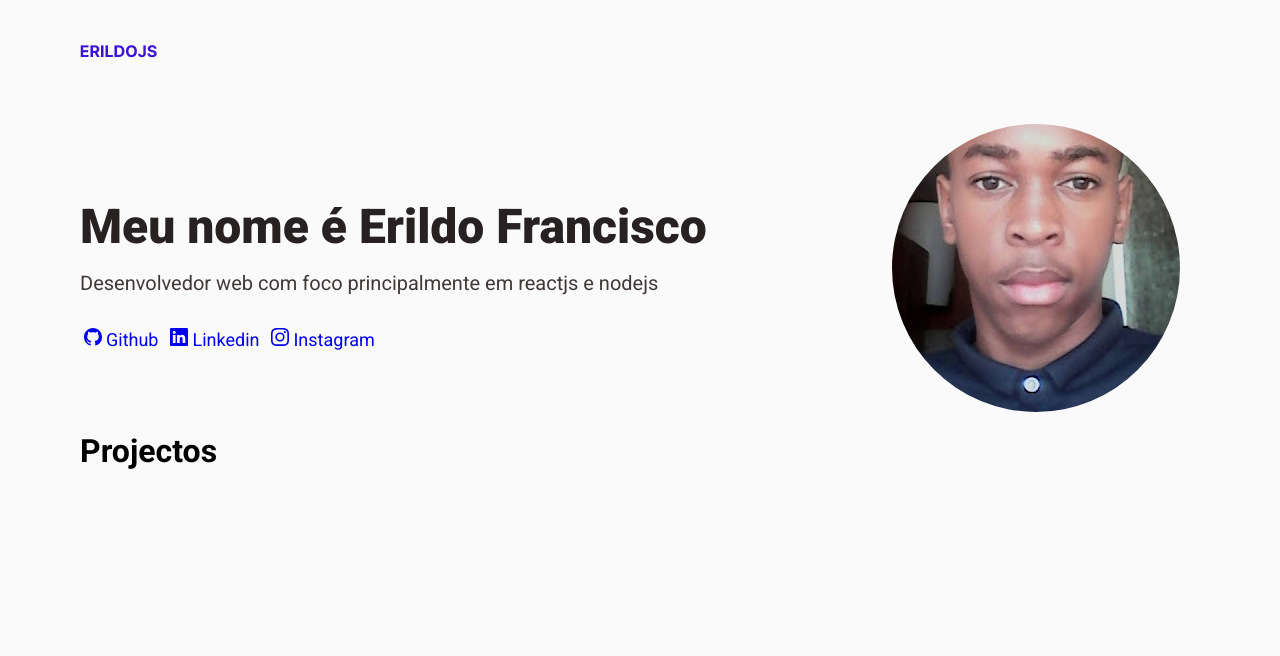
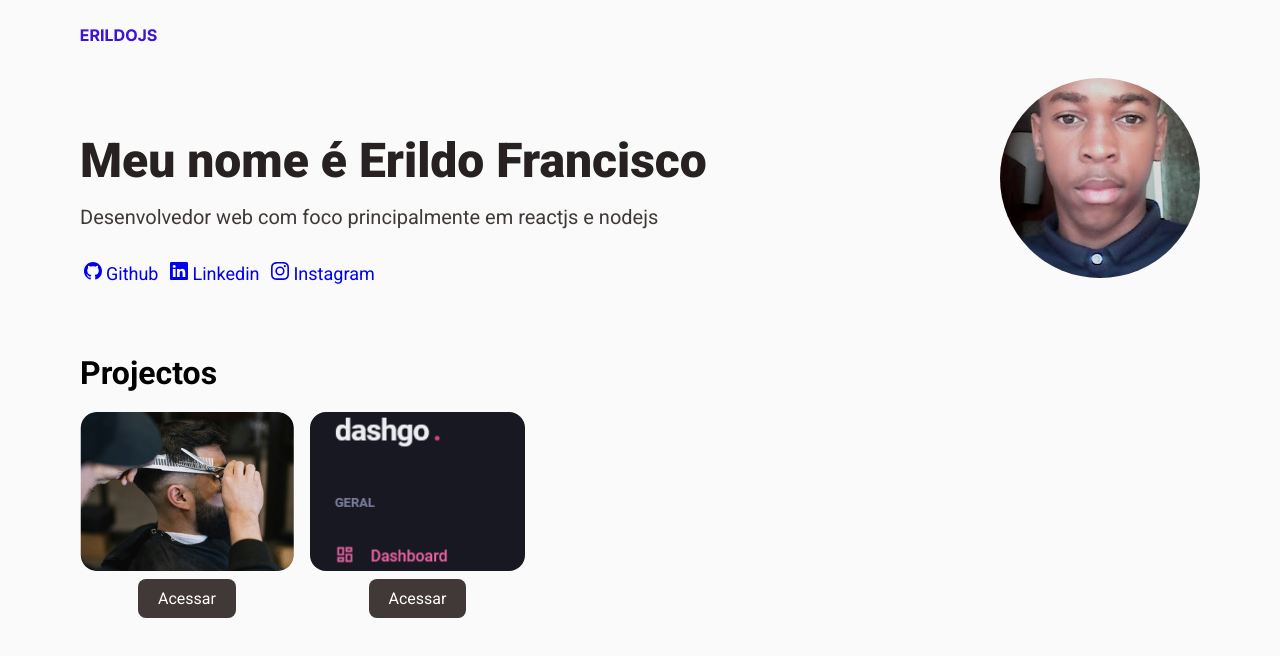
Before and after one commit to erildojs/portfolio, a React (Vite) app: page / in a window 1280 px wide. Shown: the top 656 px of the page. Built offline with nearby package versions, Linux system fonts and the light colour scheme.

Commit message:
feat: list projects

```diff
--- a/src/App.module.css
+++ b/src/App.module.css
@@ -1,17 +1,18 @@
 .header {
-  height: 6.5rem;
+  height: 4.5rem;
   display: flex;
   align-items: center;
   justify-content: flex-start;
 }
 
-.main{
+.main {
   display: flex;
   justify-content: space-between;
+  padding-bottom: 0;
 }
 
 .info {
-  padding-top: 94px;
+  padding-top: 60px;
 }
 
 .infoTitle {
@@ -44,10 +45,49 @@
   display: flex;
   justify-content: center;
   align-items: center;
-  padding: 20px;
+  /* padding: 20px; */
 }
 
 .meFace {
   border-radius: 500px;
+  width: 200px;
+  height: 200px;
+}
+
+.content {
+  margin-top: 70px;
+}
+
+.projects {
+  display: flex;
+  /* justify-content: space-between; */
+  padding-top: 20px;
+  gap: 16px;
+}
+
+.project {
+  max-width: 220px;
+  max-height: 495px;
+  display: flex;
+  flex-direction: column;
+  align-items: center;
+  justify-content: center;
+}
+
+.projectImg {
+  margin-bottom: 8px;
+  border-radius: 16px;
+}
+
+.projectLink {
+  /* width: 100%; */
+  cursor: pointer;
+  text-decoration: none;
+  padding: 10px 20px;
+  border: none;
+  background-color: #403937;
+  border-radius: 8px;
+  color: #fff;
+  /* text-align: center; */
 
 }
--- a/src/App.tsx
+++ b/src/App.tsx
@@ -1,6 +1,8 @@
 import styles from './App.module.css'
 import MeLogo from './assets/me.png'
 import Me from './assets/meDev.jpg'
+import barberImg from './assets/barber.png'
+import dashgoImg from './assets/dashgo.png'
 import { BsGithub, BsLinkedin, BsInstagram } from "react-icons/bs";
 
 export function App() {
@@ -15,15 +17,15 @@ export function App() {
         <div className={styles.info}>
           <h1 className={styles.infoTitle}>Meu nome é Erildo Francisco</h1>
           <p className={styles.infoSubTitle}>Desenvolvedor web com foco principalmente em reactjs e nodejs</p>
-          <a href='https://github.com/erildojs' className={styles.social}>
+          <a href='https://github.com/erildojs' target='blank' className={styles.social}>
             <BsGithub size={18} className={styles.socialIcon} />
             Github
           </a>
-          <a href='https://www.linkedin.com/in/erildojs/' className={styles.social}>
+          <a href='https://www.linkedin.com/in/erildojs/' target='blank' className={styles.social}>
             <BsLinkedin size={18} className={styles.socialIcon} />
             Linkedin
           </a>
-          <a href='https://www.instagram.com/erildo_francisco/' className={styles.social}>
+          <a href='https://www.instagram.com/erildo_francisco/' target='blank' className={styles.social}>
             <BsInstagram size={18} className={styles.socialIcon} />
             Instagram
           </a>
@@ -35,7 +37,24 @@ export function App() {
       </section>
       <main className={styles.content}>
         <h1 className={styles.contentTitle}>Projectos</h1>
-        <article className={styles.projects}></article>
+        <section className={styles.projects}>
+          <article className={styles.project}>
+            <img src={barberImg} className={styles.projectImg} alt="barbearia" />
+            <a href='https://barber-kappa-one.vercel.app/' target='blank' className={styles.projectLink}>Acessar</a>
+          </article>
+          <article className={styles.project}>
+            <img src={dashgoImg} className={styles.projectImg} alt="dashgo" />
+            <a href='https://github.com/erildojs/dashgo' target='blank' className={styles.projectLink}>Acessar</a>
+          </article>
+          {/* <article className={styles.project}>
+            <img src={barberImg} className={styles.projectImg} alt="barbearia" />
+            <a href='https://barber-kappa-one.vercel.app/' target='blank' className={styles.projectLink}>Acessar</a>
+          </article>
+          <article className={styles.project}>
+            <img src={barberImg} className={styles.projectImg} alt="barbearia" />
+            <a href='https://barber-kappa-one.vercel.app/' target='blank' className={styles.projectLink}>Acessar</a>
+          </article> */}
+        </section>
       </main>
     </>
   )
```
Also changed, not shown: src/assets/barber.png (added), src/assets/dashgo.png (added).
